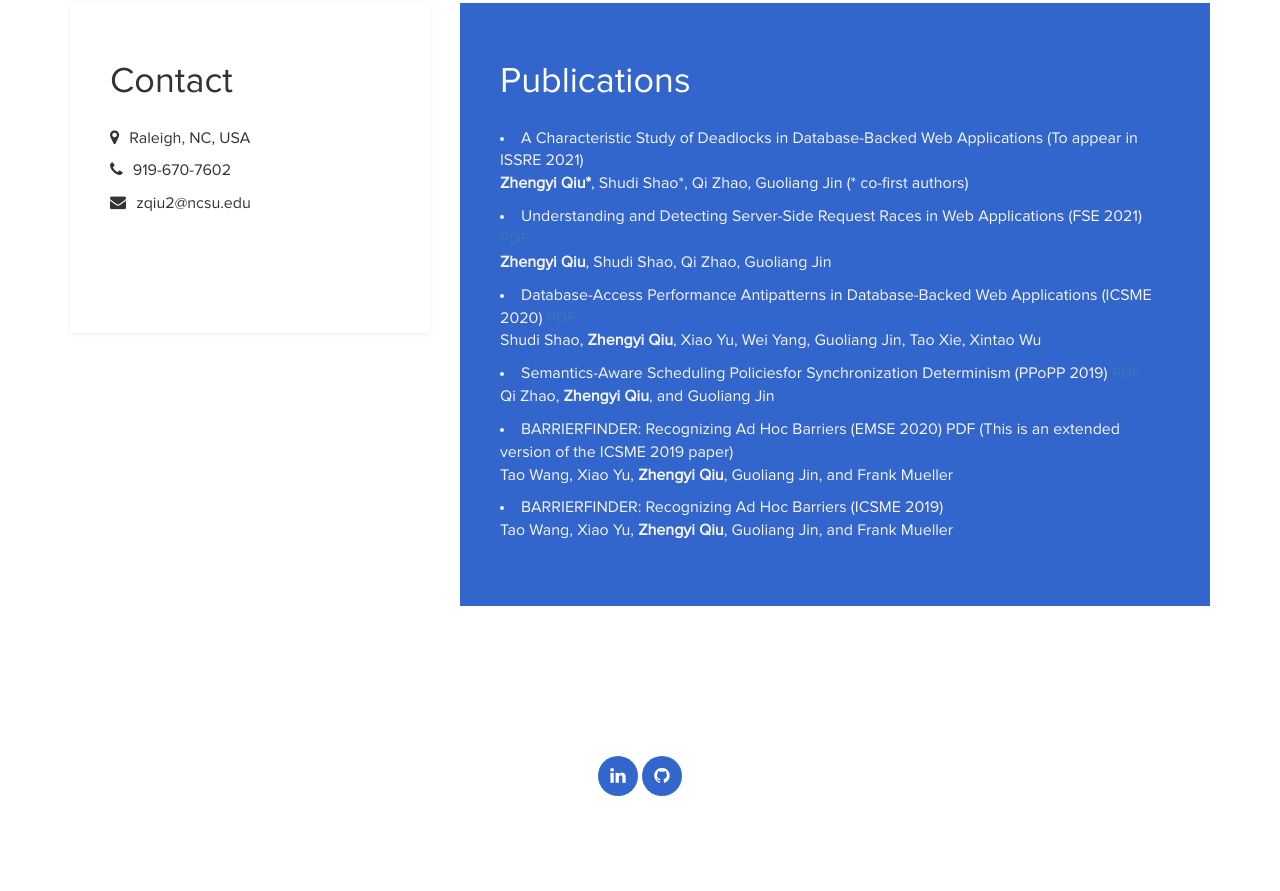
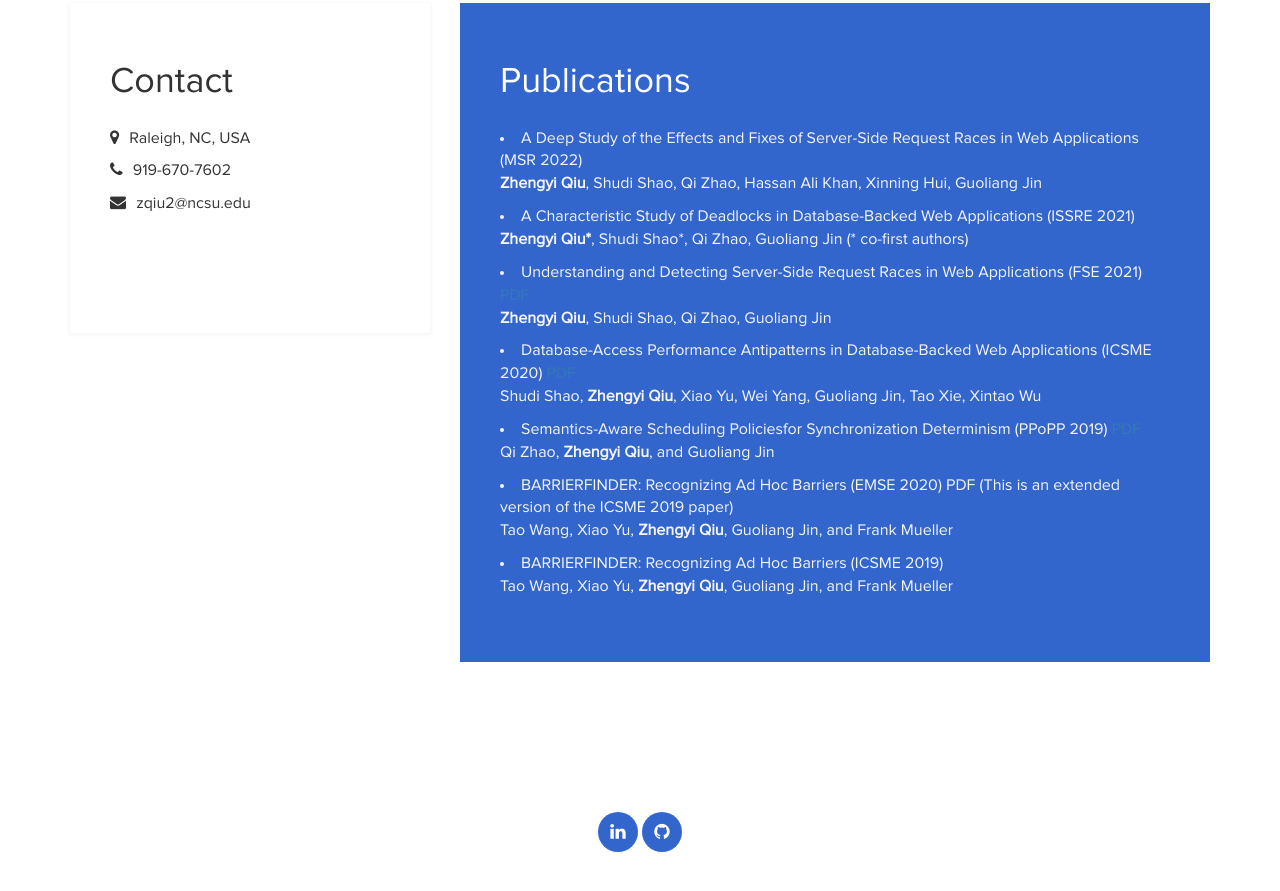
Before and after one commit to caseqiu213/caseqiu213.github.io, a plain HTML site: page index.html in a window 1280 px wide. Shown: the part 1436-2327 px from the top of the page. Drawn offline with Linux system fonts and the light colour scheme.

Commit message:
update publications

```diff
--- a/index.html
+++ b/index.html
@@ -132,7 +132,11 @@ http://www.templatemo.com/tm-467-easy-profile
 				<h2 class="white">Publications</h2>
 					<div class="experience-content">
 						<li>
-							A Characteristic Study of Deadlocks in Database-Backed Web Applications (To appear in ISSRE 2021)
+							A Deep Study of the Effects and Fixes of Server-Side Request Races in Web Applications (MSR 2022)
+							<p><b>Zhengyi Qiu</b>, Shudi Shao, Qi Zhao, Hassan Ali Khan, Xinning Hui, Guoliang Jin </p>
+						</li>
+						<li>
+							A Characteristic Study of Deadlocks in Database-Backed Web Applications (ISSRE 2021)
 							<p><b>Zhengyi Qiu*</b>, Shudi Shao*, Qi Zhao, Guoliang Jin (* co-first authors)</p>
 						</li>
 						<li>
```
